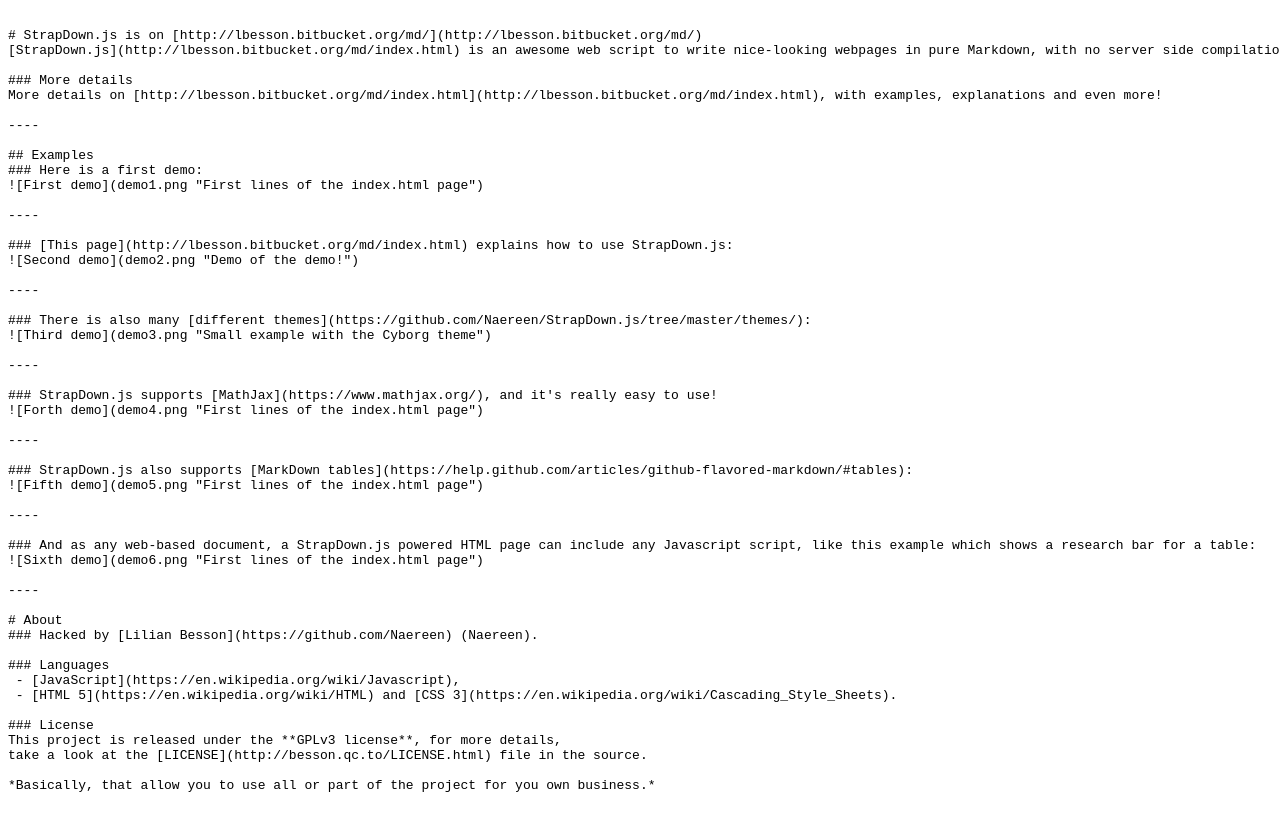
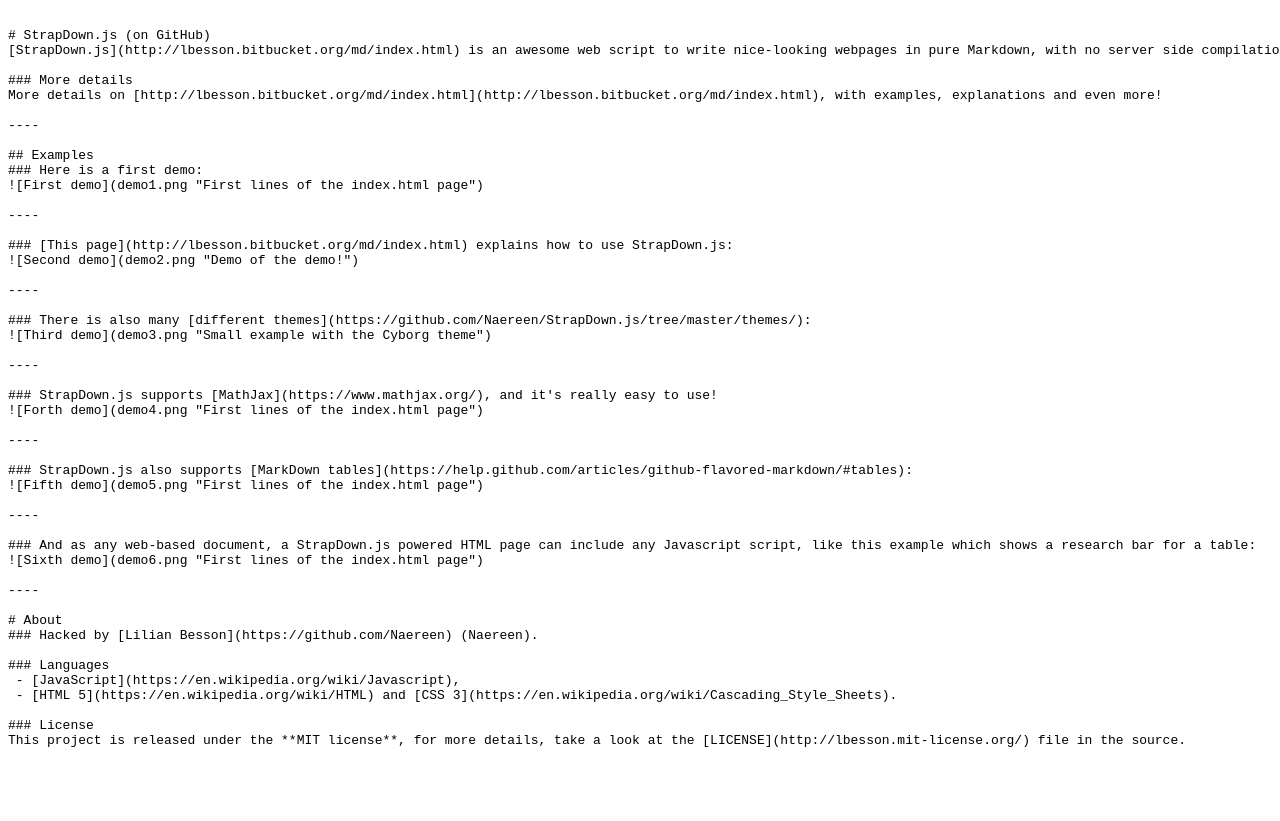
Before and after one commit to Naereen/StrapDown.js, a plain HTML site: page README.html in a window 1280 px wide. After the commit the page ends 800 px from the top, so only its background shows below. Drawn offline with Linux system fonts and the light colour scheme.

Commit message:
Revert change on README.* (sould not copy them directly from http://lbesson.bitbucket.org/md/)

```diff
--- a/README.html
+++ b/README.html
@@ -1,5 +1,5 @@
-<!DOCTYPE html><html><head><meta charset="utf-8"/><title>lbesson.bitbucket.org/md/</title></head><body><xmp>
-# StrapDown.js is on [http://lbesson.bitbucket.org/md/](http://lbesson.bitbucket.org/md/)
+<!DOCTYPE html><html><head><meta charset="utf-8"/><title>StrapDown.js (on GitHub)</title></head><body><xmp>
+# StrapDown.js (on GitHub)
 [StrapDown.js](http://lbesson.bitbucket.org/md/index.html) is an awesome web script to write nice-looking webpages in pure Markdown, with no server side compilation.
 
 ### More details
@@ -46,9 +46,6 @@ More details on [http://lbesson.bitbucket.org/md/index.html](http://lbesson.bitb
  - [HTML 5](https://en.wikipedia.org/wiki/HTML) and [CSS 3](https://en.wikipedia.org/wiki/Cascading_Style_Sheets).
 
 ### License
-This project is released under the **GPLv3 license**, for more details,
-take a look at the [LICENSE](http://besson.qc.to/LICENSE.html) file in the source.
-
-*Basically, that allow you to use all or part of the project for you own business.*
+This project is released under the **MIT license**, for more details, take a look at the [LICENSE](http://lbesson.mit-license.org/) file in the source.
 
 </xmp><script type="text/javascript" src="http://lbesson.bitbucket.org/md/strapdown.min.js"></script></body></html>
```
Also changed, not shown: 1 other file.
